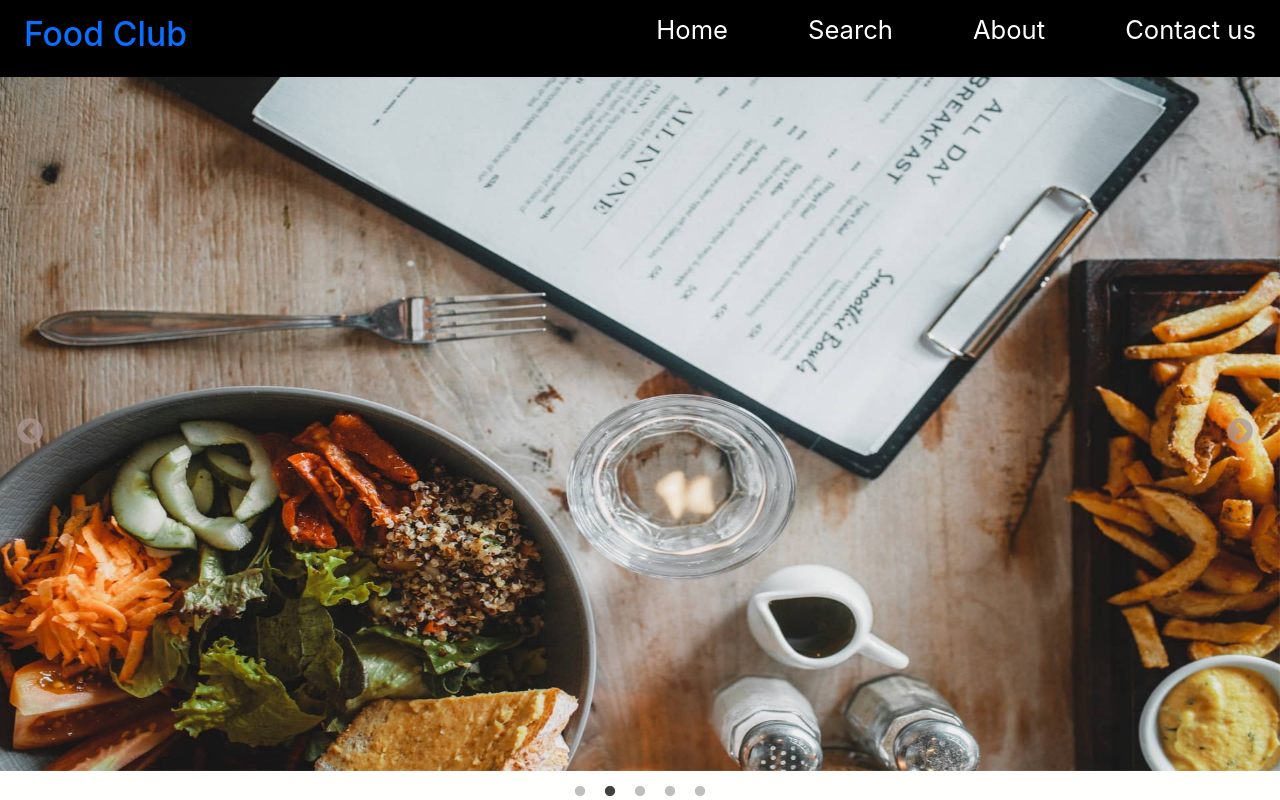
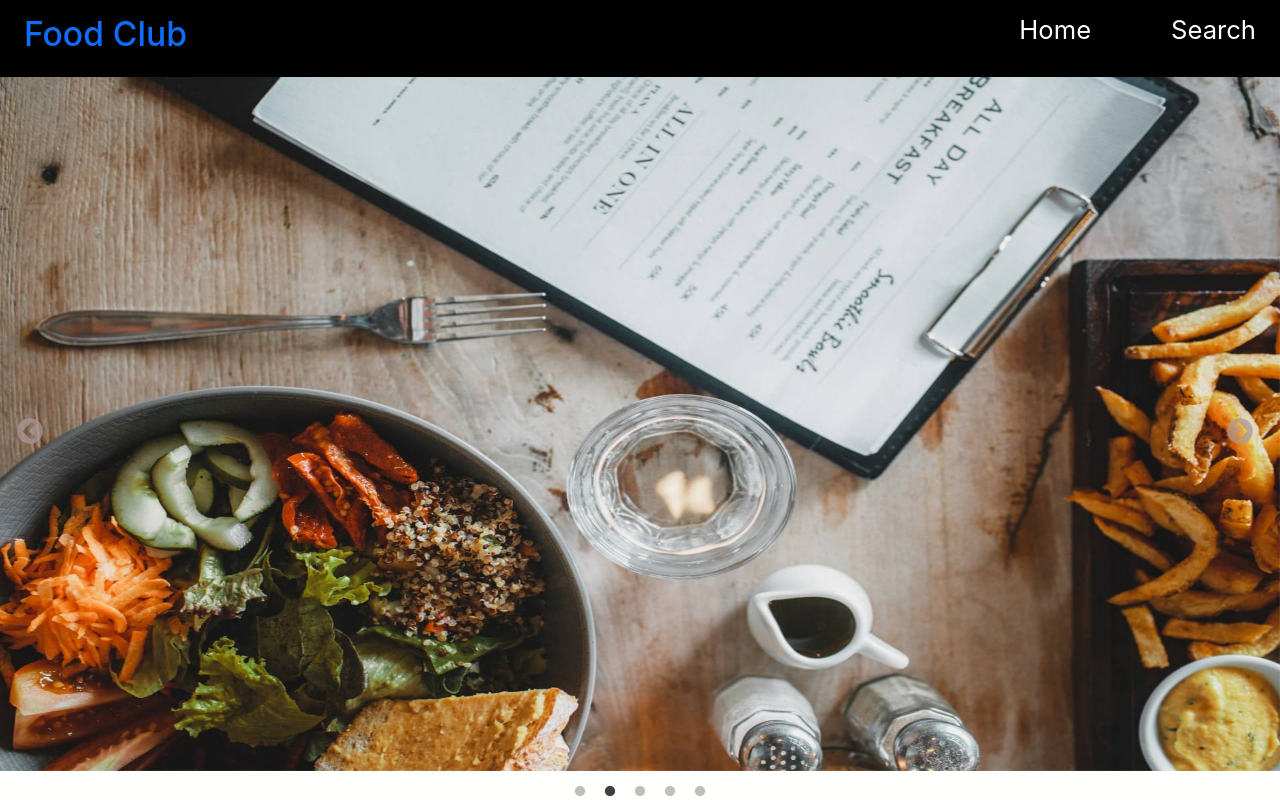
Before and after one commit to Pankajbisht18/React-Food-App, a React (Create React App) app: page /search in a window 1280 px wide. Shown: the top 800 px of the page. Built offline with nearby package versions, Linux system fonts and the light colour scheme.

Commit message:
Fix bug and deploy projects

```diff
--- a/src/App.js
+++ b/src/App.js
@@ -3,7 +3,7 @@ import { Switch, Route } from "react-router";
 import Navbar from "./Components/Navbar"
 import Home from './Components/Home';
 import Search from  './Components/Search';
-
+import Error from './Components/Error';
 const App = () => {
   return(
     <>
@@ -11,6 +11,7 @@ const App = () => {
       <Switch>
         <Route path="/" exact component={Home} />
         <Route path="/search" component={Search} />
+        <Route component={Error} />
       </Switch>
     </>
   );
--- /dev/null
+++ b/src/Components/Error.js
@@ -0,0 +1,20 @@
+import { Link } from "react-router-dom";
+import Footer from "./Footer";
+import ImgSlider from "./ImgSlider";
+const Error = () => {
+    return(
+        <>
+            <ImgSlider />
+            <div className="container my-4">
+                <h1 className="text-center">Page Not Found</h1>
+                <Link to="/">
+                    <u><h4 className="text-center"> Go to Home page
+                    </h4></u>
+                </Link>
+
+            </div>
+            <Footer />
+        </>
+    );
+}
+export default Error;
--- a/src/Components/Navbar.js
+++ b/src/Components/Navbar.js
@@ -34,12 +34,6 @@ const Navbar = () => {
                     <li className="nav-item1">
                         <Link to="/search" className="nav-link1" onClick={closeRes}>Search</Link>
                     </li>
-                    <li className="nav-item1">
-                        <a href="#about" className="nav-link1">About</a>
-                    </li>
-                    <li className="nav-item1">
-                        <a href="#contact" className="nav-link1">Contact us</a>
-                    </li>
                 </ul>
                 <div className="hamburger" onClick={resNav}>
                     <span className="bar"></span>
```
